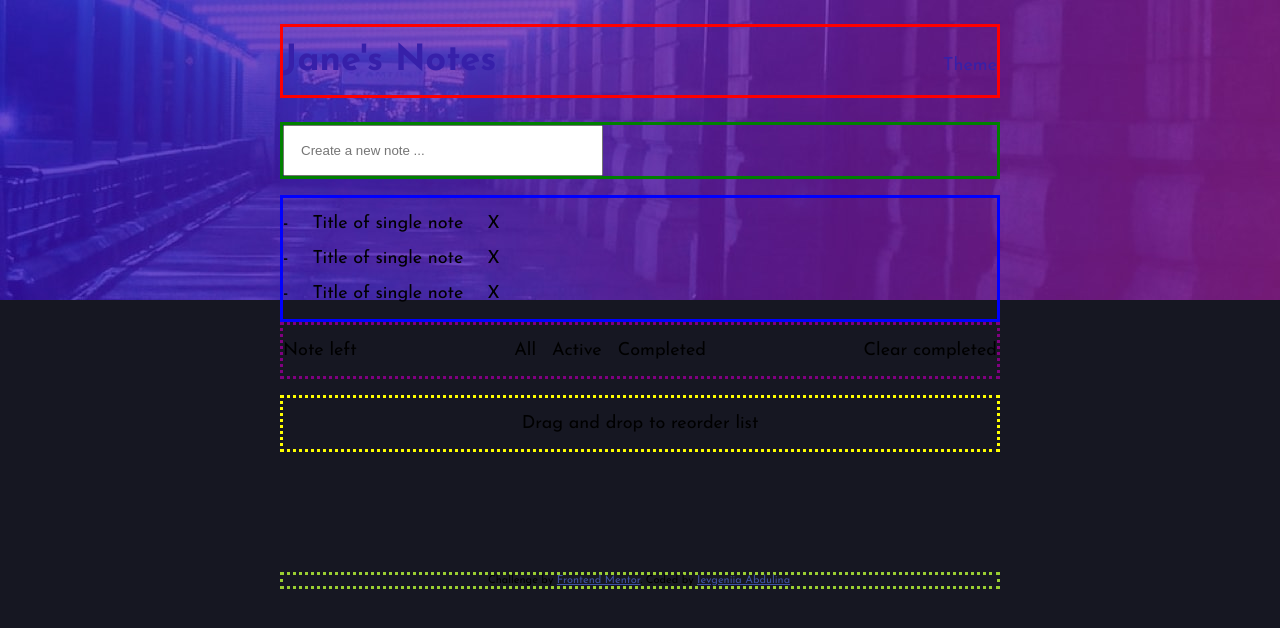
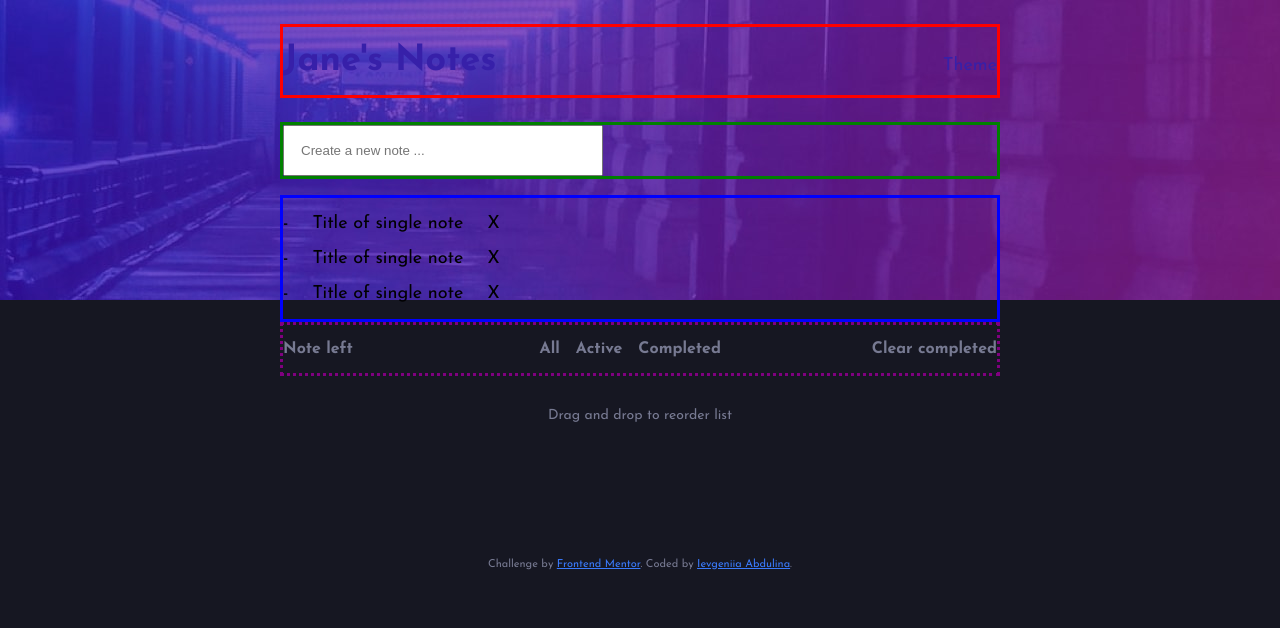
Before and after one commit to IevgeniiaAbdulina/Note-React, a React (Create React App) app: page / in a window 1280 px wide. Shown: the top 628 px of the page. Built offline with nearby package versions, Linux system fonts and the light colour scheme.

Commit message:
Added Hover Style for note-details and notes-filter Elements

```diff
--- a/src/App.css
+++ b/src/App.css
@@ -14,13 +14,6 @@
 }
 .notes-filter {
     border: dotted green;
-}
-
-.reorder-notes {
-    border: dotted yellow;
-}
-.attribution {
-    border: dotted yellowgreen;
 }
 /* ---------------------- */
 
@@ -68,6 +61,9 @@ input {
     display: flex;
     justify-content: space-between;
     padding: 16px 0;
+    color: var(--dark-grayish-blue);
+    font-size: 16px;
+    font-weight: 700;
 }
 
 .layout-desktop {
@@ -88,11 +84,26 @@ input {
     justify-content: center;
     margin: 16px 0;
     padding: 16px 0;
+    color: var(--dark-grayish-blue);
+    font-size: 16px;
+    font-weight: 700;
 }
 
 .notes-filter div {
     margin: 0 8px;
 }
+/* ---------------------- */
+
+
+/* HOVER STYLES */
+/* ---------------------- */
+ .notes-all:hover,
+ .notes-active:hover,
+ .notes-completed:hover,
+ .clear-completed:hover {
+    cursor: pointer;
+    color: var(--very-light-gray);
+ }
 /* ---------------------- */
 
 
@@ -102,6 +113,8 @@ input {
     text-align: center;
     margin: 16px 0;
     padding: 16px;
+    color: var(--dark-grayish-blue);
+    font-size: 14px;
 }
 /* ---------------------- */
 
@@ -112,8 +125,9 @@ input {
     margin-top: 120px;
     font-size: 11px;
     text-align: center;
+    color: var(--dark-grayish-blue);
 }
 .attribution a {
-    color: hsl(228, 45%, 44%);
+    color: var(--primary-bright-blue);
 }
 /* ---------------------- */
--- a/src/index.css
+++ b/src/index.css
@@ -88,3 +88,9 @@ body {
         display: none;
     }
 }
+
+@media (width >= 720px) {
+    .layout-desktop {
+        margin: 0 20% 0 auto;
+    }
+}
```
